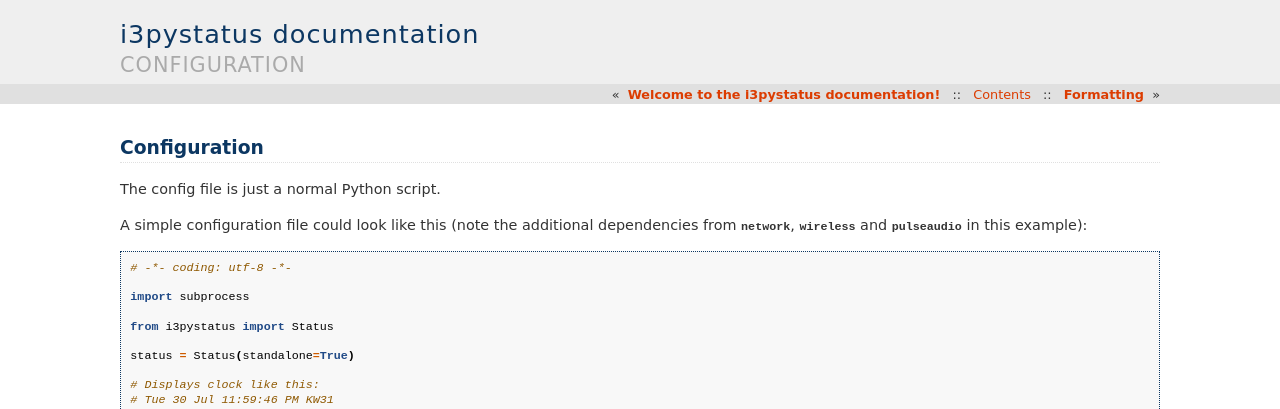
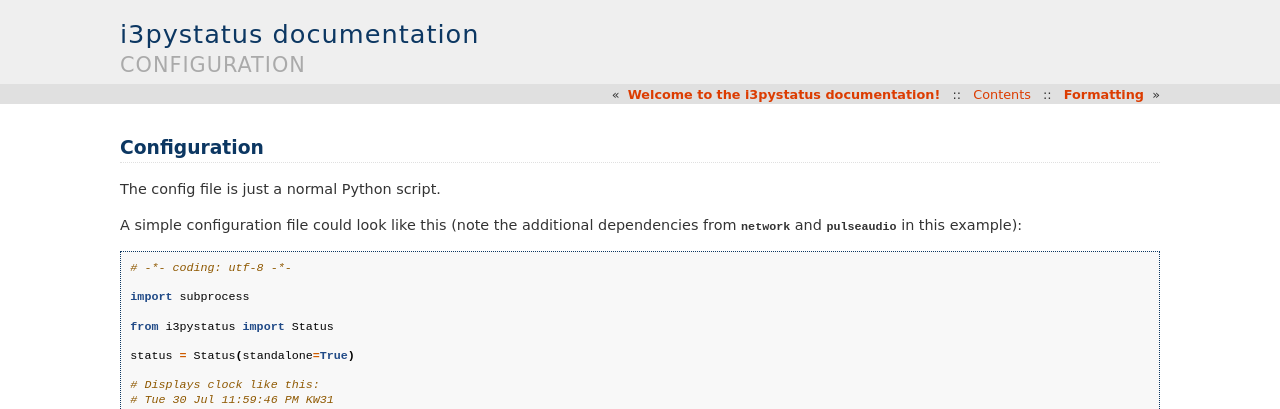
Before and after one commit to enkore/i3pystatus, a Sphinx documentation site: the page built from docs/configuration.rst, in a window 1280 px wide. Shown: the top 409 px of the page. Built offline with Sphinx 7.4.7, drawn with Linux system fonts in a browser that asks for light colours.

Commit message:
Update configuration.rst

```diff
--- a/docs/configuration.rst
+++ b/docs/configuration.rst
@@ -4,7 +4,7 @@
 The config file is just a normal Python script.
 
 A simple configuration file could look like this (note the additional
-dependencies from :py:mod:`.network`, :py:mod:`.wireless` and :py:mod:`.pulseaudio` in this
+dependencies from :py:mod:`.network` and :py:mod:`.pulseaudio` in this
 example):
 
 ::
```
